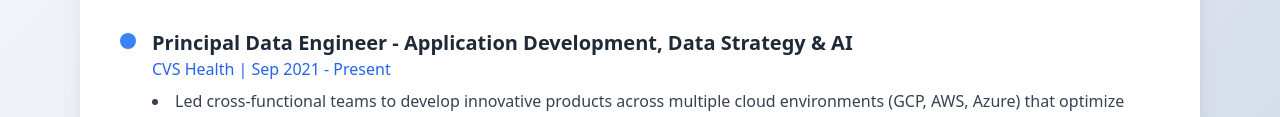
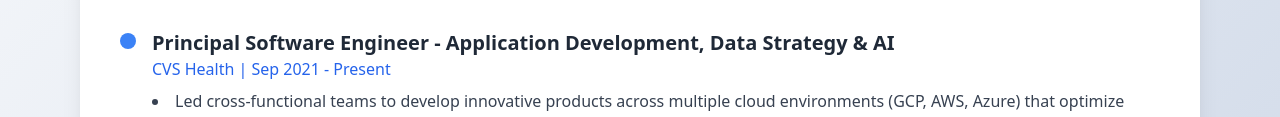
Before and after one commit to nfornj/nfornj.github.io, a website: page index.html in a window 1280 px wide. Both pictures are taken after a click on the button "Experience". Shown: the part 221-338 px from the top of the page. Drawn offline with nearby package versions, Linux system fonts and the light colour scheme; no server answers.

Commit message:
updated proffesional title

```diff
--- a/index.html
+++ b/index.html
@@ -65,7 +65,7 @@
 
                 <div class="relative pl-8 mb-6 pb-6 border-b border-gray-200">
                     <div class="absolute left-0 top-0 w-4 h-4 bg-blue-500 rounded-full mt-1"></div>
-                    <h3 class="text-xl font-bold text-gray-800">Principal Data Engineer - Application Development, Data Strategy & AI</h3>
+                    <h3 class="text-xl font-bold text-gray-800">Principal Software Engineer - Application Development, Data Strategy & AI</h3>
                     <p class="text-blue-600 mb-2">CVS Health | Sep 2021 - Present</p>
                     <ul class="list-disc list-inside text-gray-700 space-y-2">
                         <li>Led cross-functional teams to develop innovative products across multiple cloud environments (GCP, AWS, Azure) that optimize business operations and enhance forecasting capabilities.</li>
```
